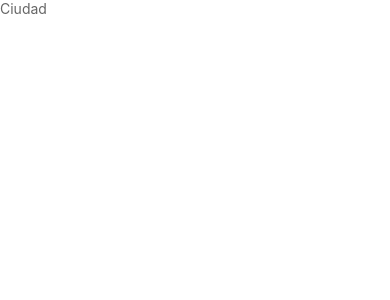
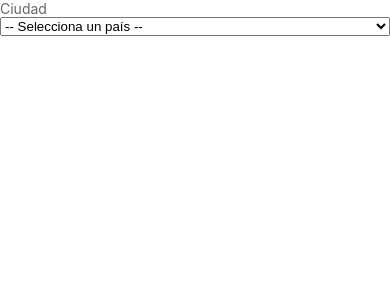
Before and after one commit to MorsaDevOmarG/clima-mobile, a React Native app: screen / in a window 390 px wide. Shown: the top 300 px of the page. Built offline with nearby package versions, Linux system fonts and the light colour scheme.

Commit message:
Añadiendo el PICKER y OPC

```diff
--- a/components/Formulario.js
+++ b/components/Formulario.js
@@ -1,3 +1,4 @@
+import { Picker } from '@react-native-picker/picker';
 import { StyleSheet, Text, TextInput, View } from 'react-native';
 
 const Formulario = () => {
@@ -6,6 +7,19 @@
       <View style={styles.formulario}>
         <View>
           <TextInput placeholder="Ciudad" placeholderTextColor="#666" />
+        </View>
+
+        <View>
+          <Picker>
+            <Picker.Item label="-- Selecciona un país --" value="" />
+            <Picker.Item label="Estados Unidos" value="US" />
+            <Picker.Item label="México" value="MX" />
+            <Picker.Item label="Argentina" value="AR" />
+            <Picker.Item label="Colombia" value="CO" />
+            <Picker.Item label="Costa Rica" value="CR" />
+            <Picker.Item label="España" value="ES" />
+            <Picker.Item label="Perú" value="PE" />
+          </Picker>
         </View>
       </View>
     </>
```
